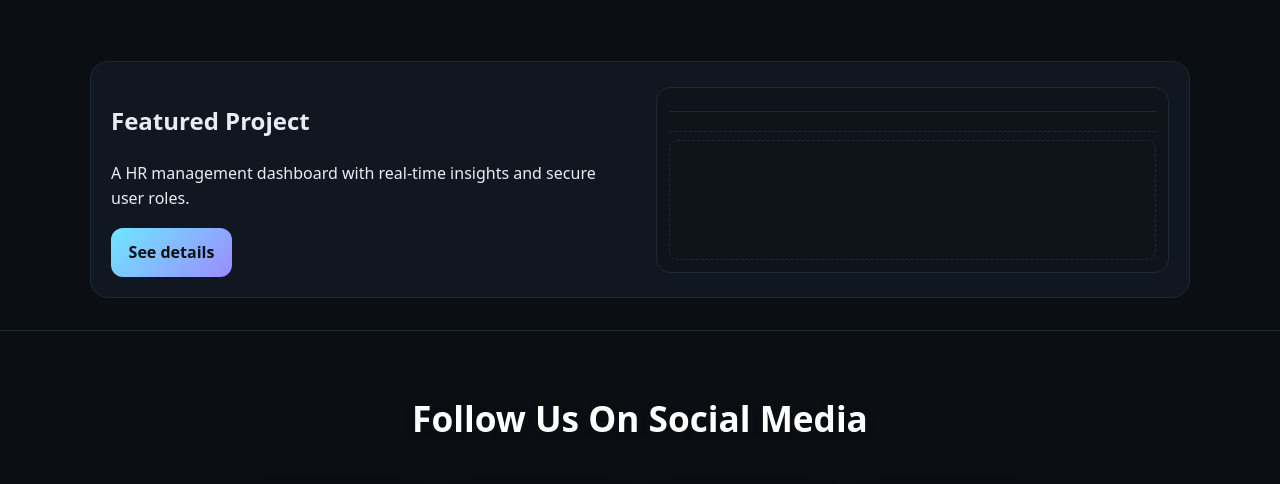
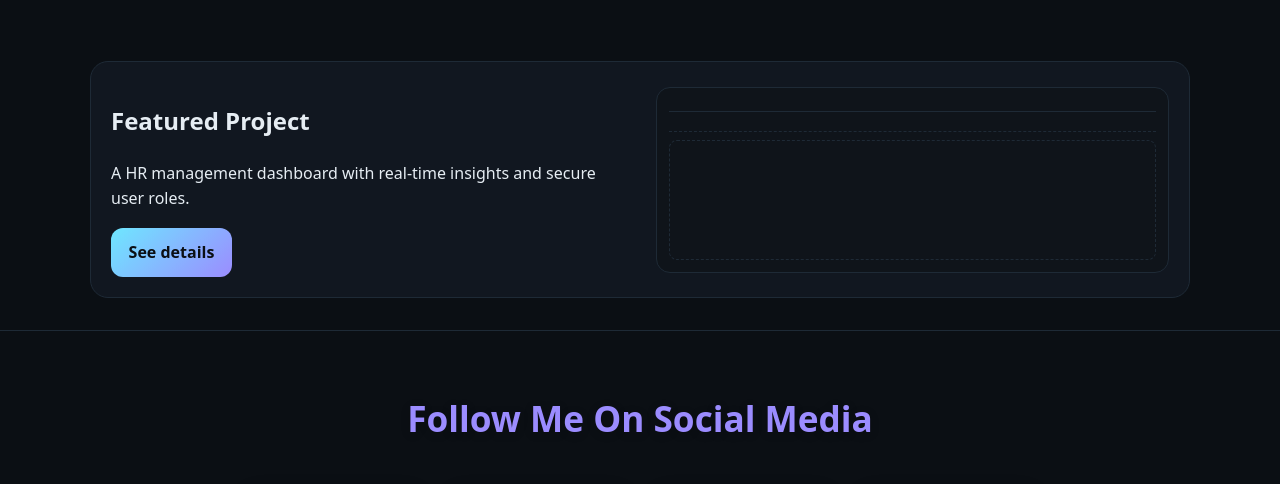
Before and after one commit to Michael29-u/Majestic, a plain HTML site: page index.html in a window 1280 px wide. Shown: the part 897-1381 px from the top of the page. Drawn offline with Linux system fonts and the light colour scheme.

Commit message:
changed the social title color

```diff
--- a/assets/css/styles.css
+++ b/assets/css/styles.css
@@ -425,7 +425,7 @@ input:focus,textarea:focus{
 
         .socials-title {
             margin-bottom: 40px;
-            color: white;
+            color: var(--accent-2);
             font-size: 2.2rem;
             font-weight: 600;
             text-shadow: 0 2px 10px rgba(0,0,0,0.2);
--- a/index.html
+++ b/index.html
@@ -90,7 +90,7 @@
 </main>
 <footer class="site-footer">
   <div class="socials-container">
-    <h3 class="socials-title">Follow Us On Social Media</h3>
+    <h3 class="socials-title">Follow Me On Social Media</h3>
     <div class="socials-grid">
         <div class="social-item">
             <div class="social-icon linkedin">
```
Also changed, not shown: about.html (+1 -1 lines), contact.html (+1 -1 lines), projects.html (+1 -1 lines).
